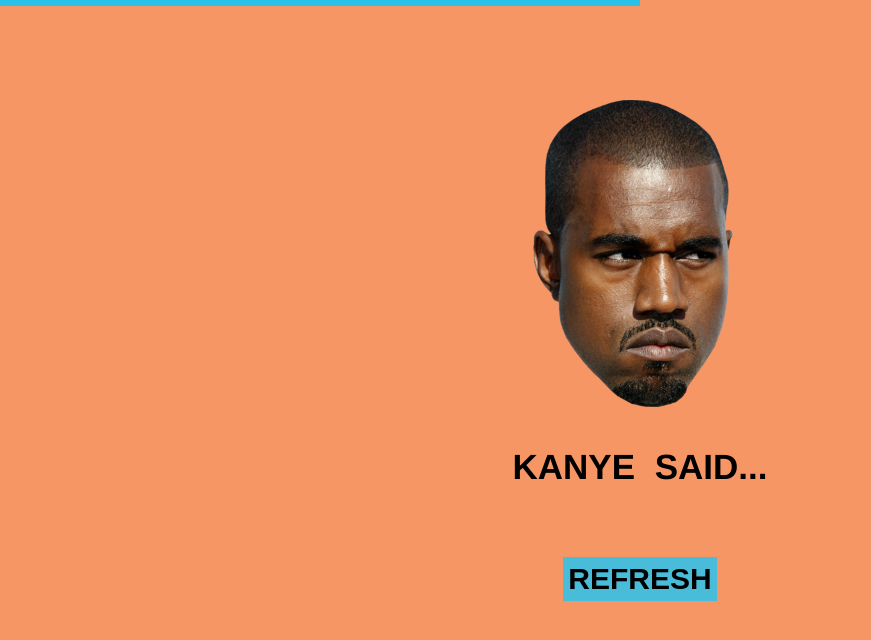
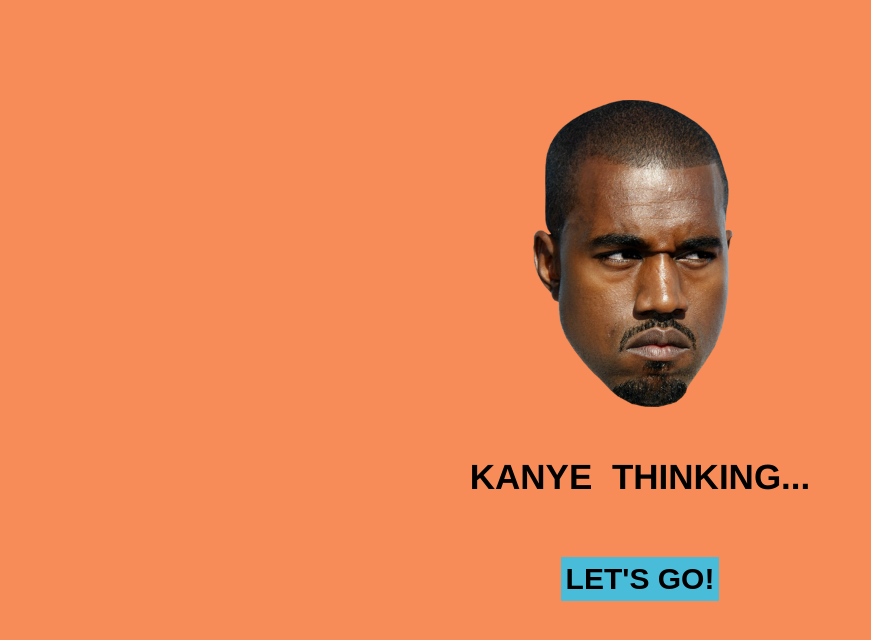
Before and after one commit to bboddyya/kanyesaidDraft, a React (Create React App) app: page / in a window 1280 px wide. Shown: the top 640 px of the page, without its empty margins (0-871 px from the left). Built offline with nearby package versions, Linux system fonts and the light colour scheme.

Commit message:
animation

```diff
--- a/public/index.html
+++ b/public/index.html
@@ -10,6 +10,10 @@
       content="Web site created using create-react-app"
     />
     <link rel="apple-touch-icon" href="%PUBLIC_URL%/logo192.png" />
+    <link
+      rel="stylesheet"
+      href="https://cdn.linearicons.com/free/1.0.0/icon-font.min.css"
+    />
     <!--
       manifest.json provides metadata used when your web app is installed on a
       user's mobile device or desktop. See https://developers.google.com/web/fundamentals/web-app-manifest/
--- a/src/App.css
+++ b/src/App.css
@@ -6,7 +6,7 @@
   justify-content: center;
   font-family: Helvetica, sans-serif;
   word-spacing: 10px;
-  background-color: #f79665;
+  background-color: #f78c58;
 }
 .main-wrapper {
   display: flex;
--- a/src/App.js
+++ b/src/App.js
@@ -7,10 +7,11 @@
 import Player from "./Components/Player/Player";
 
 function App() {
-  const [quote, setQuote] = useState("KANYE SAID...");
+  const [quote, setQuote] = useState("KANYE THINKING...");
   const [visionQuote, setVisionQuote] = useState(false);
   const [isPlaying, setIsPlaying] = useState(false);
-
+  const [spin, setSpin] = useState(true);
+  const [duration, setDuration] = useState(0);
   useEffect(() => {
     setVisionQuote(false);
   }, [quote]);
@@ -24,6 +25,10 @@
         setVisionQuote,
         isPlaying,
         setIsPlaying,
+        spin,
+        setSpin,
+        duration,
+        setDuration,
       }}
     >
       <div className="App">
--- a/src/Components/Button/Button.css
+++ b/src/Components/Button/Button.css
@@ -4,10 +4,15 @@
   background-color: #49bcd9;
   font-weight: 600;
   font-size: 30px;
-
   padding: 5px;
+  margin-top: 30px;
+  cursor: pointer;
 }
 
 button:active {
   background-color: #3e94a9;
 }
+
+button:hover {
+  background-color: #44adc7;
+}
--- a/src/Components/Button/Button.js
+++ b/src/Components/Button/Button.js
@@ -4,11 +4,13 @@
 import "./Button.css";
 
 function Button() {
-  const { setQuote, setVisionQuote, setIsPlaying } = useContext(Context);
+  const { setQuote, setVisionQuote, setIsPlaying, spin, setSpin } =
+    useContext(Context);
 
   async function getQuote() {
     const data = await fetch("https://api.kanye.rest");
     const json = await data.json();
+    await setSpin(false);
     await setVisionQuote(true);
     await setQuote(json.quote.toUpperCase());
     await setIsPlaying(true);
@@ -30,7 +32,7 @@
 
   return (
     <div className="button-wrapper">
-      <button onClick={getQuote}>REFRESH</button>
+      <button onClick={getQuote}>{spin ? `LET'S GO!` : `REFRESH`}</button>
     </div>
   );
 }
--- a/src/Components/Picture/Picture.css
+++ b/src/Components/Picture/Picture.css
@@ -2,9 +2,87 @@
   display: flex;
   justify-content: center;
   align-items: center;
-  margin-bottom: 40px;
+  padding-bottom: 40px;
   padding-right: 15px;
+  position: relative;
 }
+
+.spinner {
+  position: absolute;
+  top: 75px;
+  left: 95px;
+  color: rgba(255, 255, 255, 0.846);
+  font-size: 45px;
+}
+
+.spinOn {
+  animation: spin 1s ease infinite;
+}
+
+.spinStop {
+  animation: spin 0.5s ease forwards;
+}
+
+.spinOff {
+  animation: spinOff 0.5s ease forwards;
+}
+
+@keyframes spin {
+  0% {
+    transform: rotate(0deg);
+  }
+
+  100% {
+    transform: rotate(360deg);
+  }
+}
+
+@keyframes spinOff {
+  0% {
+    transform: translateY(0px);
+    opacity: 1;
+  }
+
+  85% {
+    transform: translateY(0px);
+    opacity: 1;
+  }
+
+  100% {
+    transform: translateY(-50px);
+    opacity: 0;
+  }
+}
+
+/* .spinner-appear {
+  animation: spin 1s ease infinite;
+}
+
+.spinner-done-appear {
+  animation: spin 1s ease infinite;
+}
+
+.spinner-active-enter {
+  animation: spin 1s ease forwards;
+}
+
+.spinner-done-enter {
+  animation: spin 1s ease infinite;
+}
+
+.spinner-my-exit {
+  transform: translateY(0px);
+  opacity: 1;
+}
+
+.spinner-my-active-exit {
+  transform: translateY(-50px);
+  opacity: 0;
+}
+
+.spinner-done-exit {
+
+} */
 
 .picture img {
   width: 200px;
--- a/src/Components/Picture/Picture.js
+++ b/src/Components/Picture/Picture.js
@@ -1,9 +1,19 @@
+import { useContext } from "react";
+import { Context } from "../../Context/Context";
 import fourthKanye from "../Picture/img/png/fourthKanye.png";
 import "../Picture/Picture.css";
 
 function Picture() {
+  const { spin } = useContext(Context);
+
   return (
     <div className="picture">
+      <span
+        className={`lnr lnr-sync spinner ${
+          spin ? `spinOn` : `spinStop spinOff`
+        } `}
+      ></span>
+
       <img src={fourthKanye} />
     </div>
   );
--- a/src/Components/Player/Player.js
+++ b/src/Components/Player/Player.js
@@ -1,24 +1,30 @@
 import "./Player.css";
 import song from "./mp3/Kanye West - Father Stretch My Hands Pt. 1.mp3";
-import { useContext, useEffect, useRef, useState } from "react";
+import { useContext, useEffect, useRef } from "react";
 import { Context } from "../../Context/Context";
 
 const Player = () => {
-  const { isPlaying } = useContext(Context);
+  const { isPlaying, duration, setDuration } = useContext(Context);
   const audioPlayer = useRef();
-  console.log(audioPlayer.volume);
-  audioPlayer.volume = 0.5;
-
-  console.log(audioPlayer.currentTime);
 
   useEffect(() => {
+    const audio = document.getElementById("audio");
+    audio.volume = 0.1;
     isPlaying && audioPlayer.current.play();
   }, [isPlaying]);
 
+  useEffect(() => {
+    const progress = (audioPlayer.currentTime / audioPlayer.duration) * 100;
+    setDuration(progress);
+    console.log(duration);
+  }, [audioPlayer?.current?.loadedmetadata, audioPlayer?.current?.readyState]);
+
+  console.log(duration);
+
   return (
     <div className="player-wrapper">
-      <audio src={song} ref={audioPlayer} volume={0.3} />
-      <div className="progress" />
+      <audio src={song} ref={audioPlayer} id="audio" />
+      <div className="progress" style={{ width: `${duration}%` }} />
     </div>
   );
 };
--- a/src/Components/Quote/Quote.css
+++ b/src/Components/Quote/Quote.css
@@ -1,14 +1,15 @@
 .wrap {
   max-width: 85%;
-  min-width: 300px;
+  min-width: 350px;
 }
 
 .quote-wrapper {
   width: 100%;
-  min-height: 100px;
+  min-height: 60px;
   font-weight: 600;
   font-size: 35px;
   padding-bottom: 10px;
+  padding-top: 10px;
   text-align: center;
   transition: opacity 0.3s ease-in-out;
   opacity: 1;
--- a/src/Components/Quote/Quote.js
+++ b/src/Components/Quote/Quote.js
@@ -1,4 +1,4 @@
-import React, { useContext, useState } from "react";
+import React, { useContext } from "react";
 import "./Quote.css";
 import { Context } from "../../Context/Context";
 import { CSSTransition } from "react-transition-group";
```
Also changed, not shown: src/Components/Picture/img/gif/1488.gif (added).
